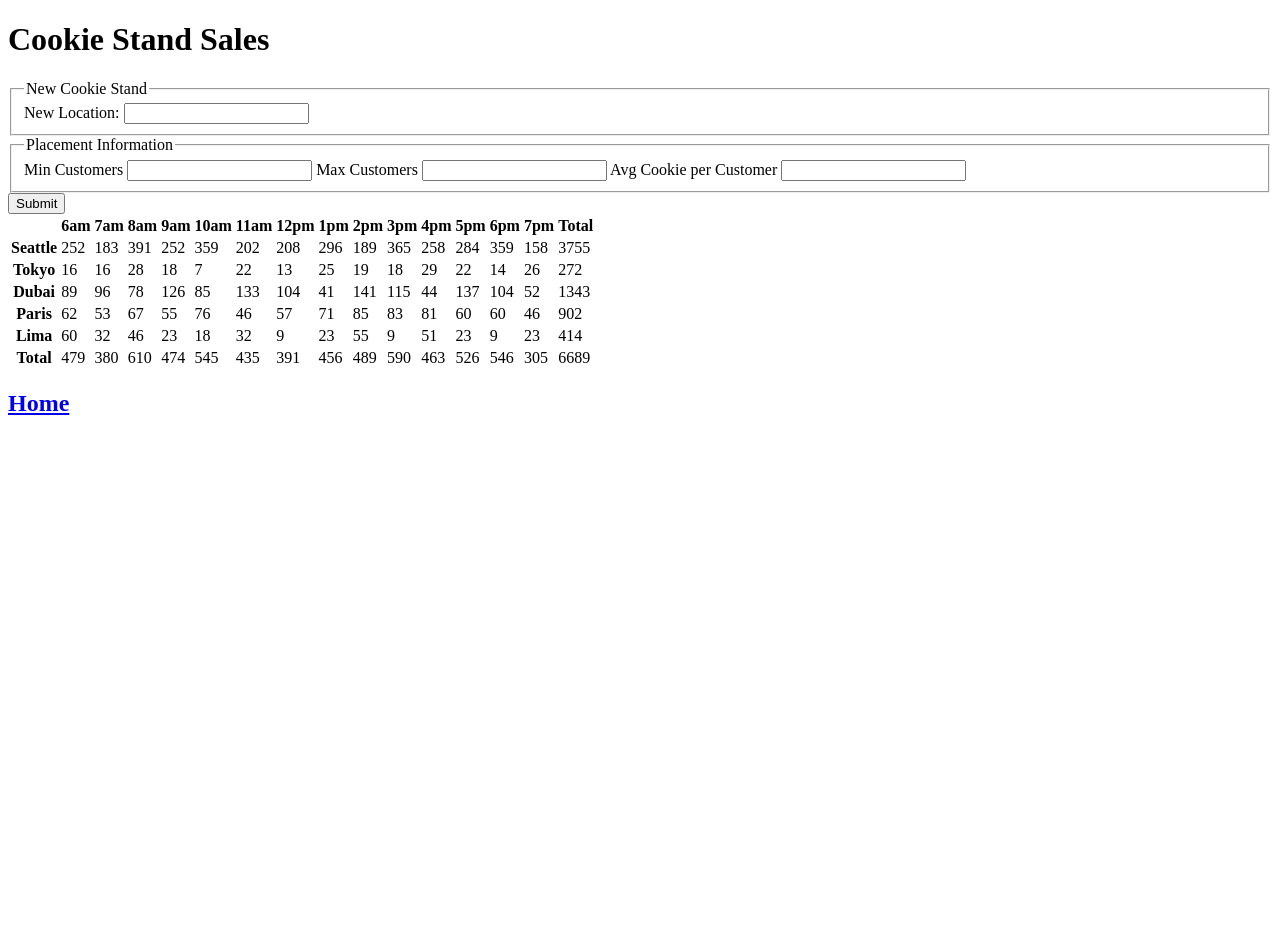
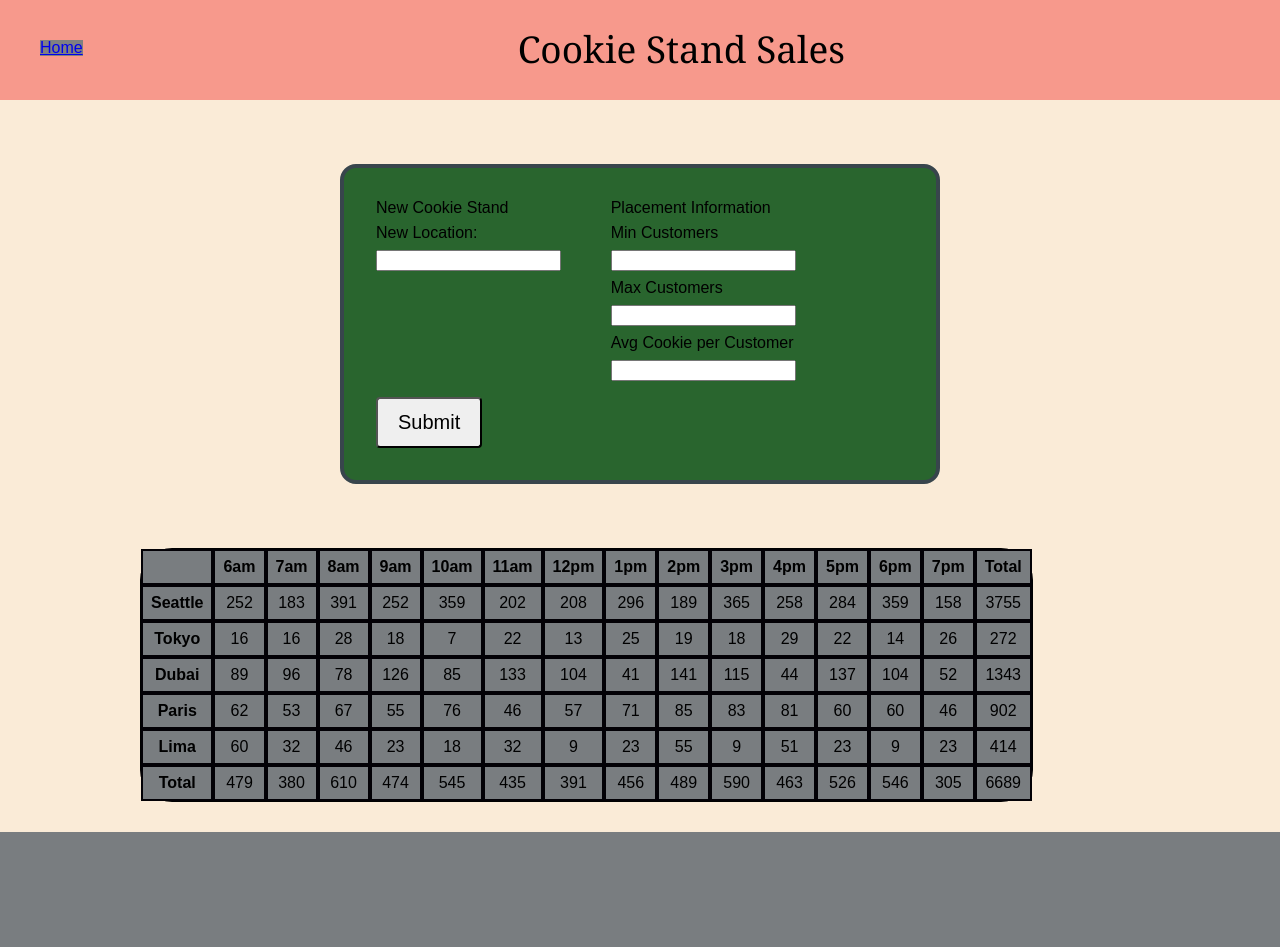
Before and after one commit to DennisDeV7/cookie-stand, a plain HTML site: page sales.html in a window 1280 px wide. Before the commit the page ends 800 px from the top, so only its background shows below. Drawn offline with Linux system fonts and the light colour scheme.

Commit message:
improved styling in css and added last row feature in table for new locations

```diff
--- a/css/style.css
+++ b/css/style.css
@@ -1,10 +1,12 @@
 body {
-  font-family: Arial, Helvetica, sans-serif;
+  font-family:Georgia, 'Times New Roman', Times, serif;
+  background-color: antiquewhite;
 }
 
 header {
-  background-color: rgb(245,72,66);
+  background-color: rgba(245,72,66,.5);
   height: 100px;
+  width: 100vw;
 }
 
 header h1{
@@ -16,14 +18,23 @@ header h1{
 }
 
 nav {
-  width: 960px;
   margin: auto;
+  float:left;
+  margin-top: 40px;
+  margin-left: 40px;
+}
+
+.simple-highlight {
+  background-color: gray;
+  font-family: 'Poppins', sans-serif;
+  width:fit-content;
+  color: blue;
 }
 
 main {
-  width: 960px;
+  width: 1000px;
   margin: auto;
-  background-color: white;
+  background-color: antiquewhite;
 }
 
 #salmon {
@@ -33,7 +44,8 @@ main {
 }
 
 #merch {
-  background-color: white;
+  background-color: antiquewhite;
+  padding-top: 100px;
 }
 
 #merch ul{
@@ -51,7 +63,108 @@ main {
   font-size: 24px;
 }
 
-#locations section{
+.side-by-side {
+  width: 100%;
+  font-family: Arial, Helvetica, sans-serif;
+  color:hsl(125, 42%, 28%);
+}
+
+.side-by-side section {
+  float: left;
+  padding: 5px;
+  border: 1px solid black;
+}
+
+#locations {
+  margin-top: 70px;
+}
+
+#locations h2 {
+  display:flex;
+  justify-content: center;
+  font-size: 27px;
+}
+
+table *{
+  font-family: 'Archivo', sans-serif;
+  background-color: #797d80;
+  border: 2px double #020005;
+  padding: 8px;
+
+}
+
+table {
+  border-collapse:separate;
+  border:solid black 1px;
+  margin-top: 4rem;
+  border-radius: 2rem;
+  display: absolute;
+  justify-content: center;
+}
+
+th {
+  font-weight:900;
+}
+
+td {
+  text-align: center;
+}
+
+form {
+  font-family: 'Poppins', sans-serif;
+  box-sizing: border-box;
+  padding: 2rem;
+  width: 60%;
+  margin: auto;
+  margin-top: 4rem;
+  border-radius: 1rem;
+  background-color: hsl(125, 42%, 28%);
+  border: 4px solid hsl(202, 15%, 26%);
+  display: grid;
+  grid-template-columns: 1fr 1.25fr;
+}
+
+form label {
+  display: inline-block;
+  font: 1rem sans-serif;
+  margin-top: 0.5rem;
+  margin-bottom: 0.5rem;
+}
+
+button {
+  font-size: 1.25rem;
+  width: max-content;
+  margin-top: 1rem;
+  border-radius: 0.25rem;
+  cursor: pointer;
+  padding: 0.75rem 1.25rem;
   display: flex;
-  justify-content: space-between;
+  text-align: center;
 }
+
+button[type="submit"]:hover {
+  background-color: hsl(213, 73%, 40%);
+}
+
+#family {
+  display: flex;
+  justify-content: center;
+  width: 300px;
+  padding-top: 50px;
+}
+
+footer {
+  font-family: 'Archivo', sans-serif;
+  font-size: 1.5em;
+  padding-top: 15px;
+  text-align: center;
+  padding-right: 10px;
+  height: 100px;
+  background-color: #797d80;
+  margin-top: 30px;
+}
+
+#chinook {
+  height: 70px;
+  padding-top: 10px;
+}
--- a/js/app.js
+++ b/js/app.js
@@ -83,15 +83,14 @@ function handleSubmit(event){
   let newLocation = new CookieStand(locationName, minCust, maxCust, avgCookie);
 
 
-  // My attempt at removing the footer
-  // let rws = locationsTable.getElementsByTagName('tr');
-  // locationsTable.removeChild(rws[rws.length-1]);
+  // Delete last row, call get cust, render all locations, call footer again to get correct totals
 
+  tableElem.deleteRow(-1);
   newLocation.getCust();
   newLocation.render();
+  tableFooter();
 
   // remove footer and recreate it
-  locationForm.reset();
 }
 // Event Listener
 locationForm.addEventListener('submit', handleSubmit);
--- a/sales.html
+++ b/sales.html
@@ -2,8 +2,15 @@
 <html lang="en">
   <head>
     <title>Cookie Stand</title>
+    <link rel="stylesheet" href="css/reset.css">
+    <link rel="stylesheet" href="css/style.css">
   </head>
   <header>
+    <nav>
+      <h2 class="simple-highlight">
+        <a href="index.html">Home</a>
+      </h2>
+    </nav>
     <h1>Cookie Stand Sales</h1>
   </header>
   <body>
@@ -36,6 +43,8 @@
       <section id="table"></section>
       <script src="js/app.js" type="text/javascript"></script>
     </main>
-    <h2><a href="index.html">Home</a></h2>
+    <footer>
+
+    </footer>
   </body>
 </html>
```
Also changed, not shown: index.html (+15 -11 lines).
